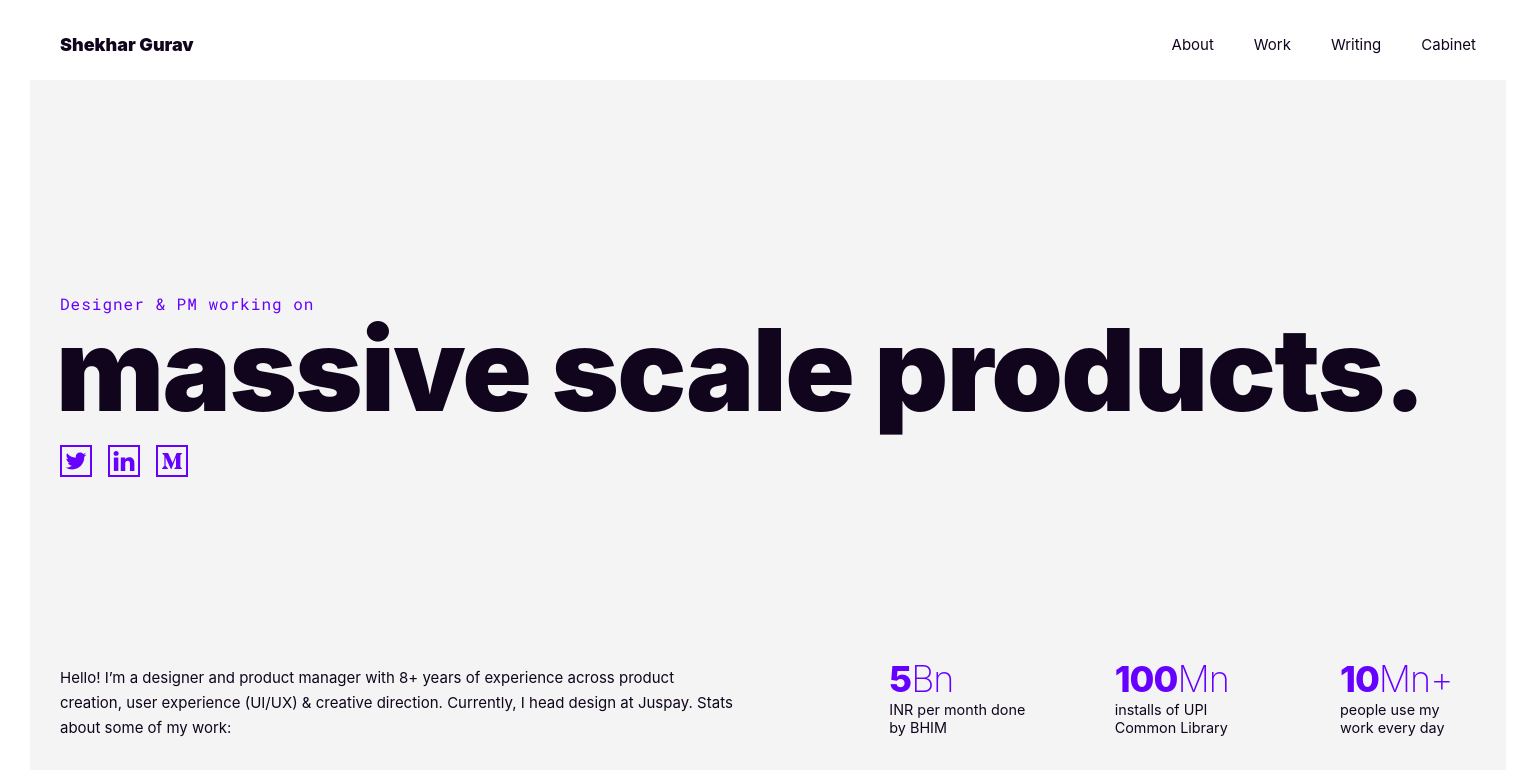
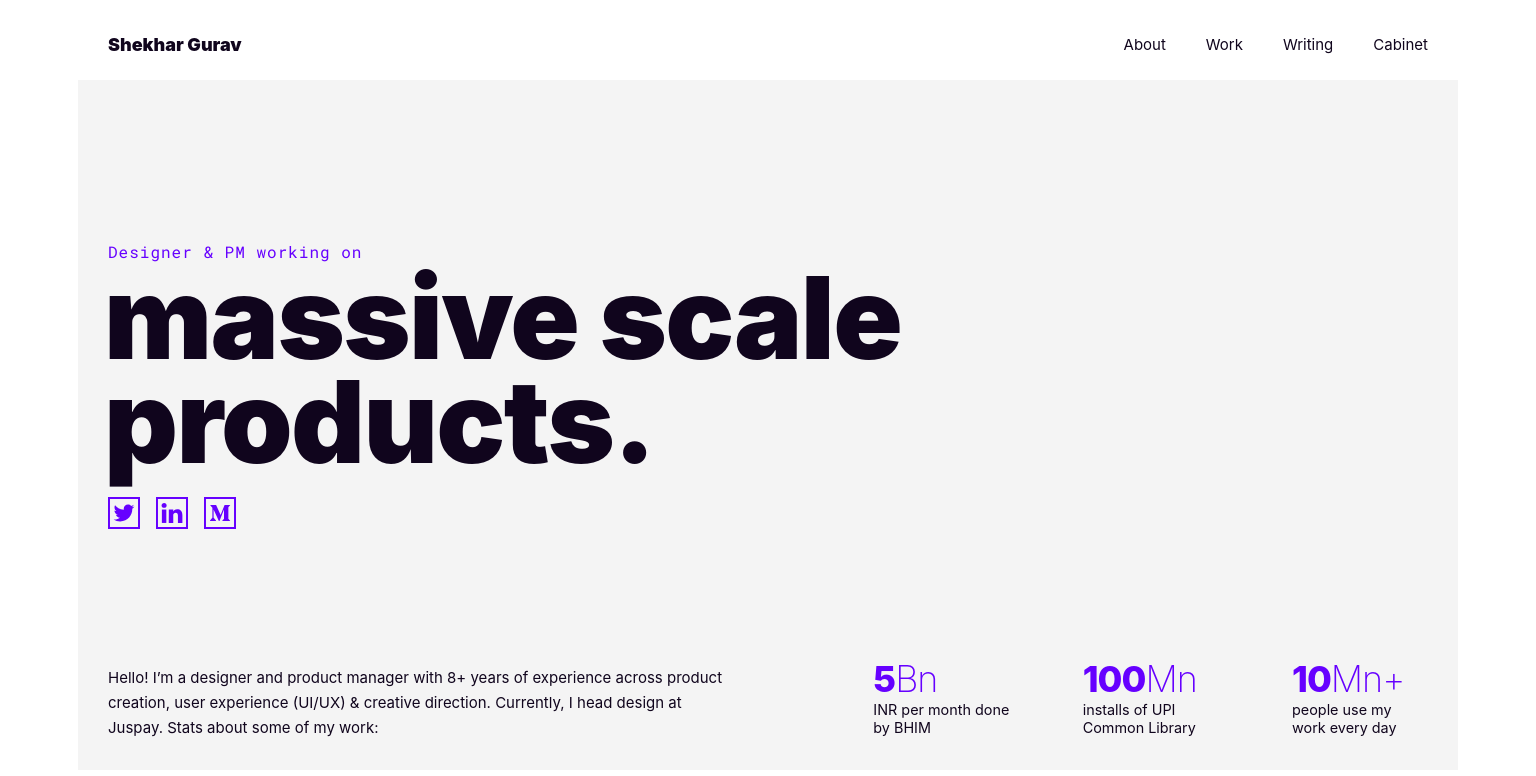
Before and after one commit to pzync/portfolio-cover, a Gatsby site: page / in a window 1536 px wide. Built offline with nearby package versions, Linux system fonts and the light colour scheme; Gatsby itself is replaced by a stand-in of ours; a web font is replaced by a local one.

Commit message:
Very large desktops - above 1440px - simple hack.. fixed the html, body and mainContainer width to 1440px

```diff
--- a/src/components/layout.css
+++ b/src/components/layout.css
@@ -267,3 +267,18 @@ and (max-width: 480px) {
       font-size: calc(96px + 0.073*(100vw - 1280px));
     }
   }
+
+
+  /* large desktops above width 1440px */
+
+  @media only screen
+  and (min-width: 1441px) {
+    html,
+    body {
+      width: 1440px;
+    }
+
+    .MainContainer {
+      width: 1440px;
+    }
+  }
```
